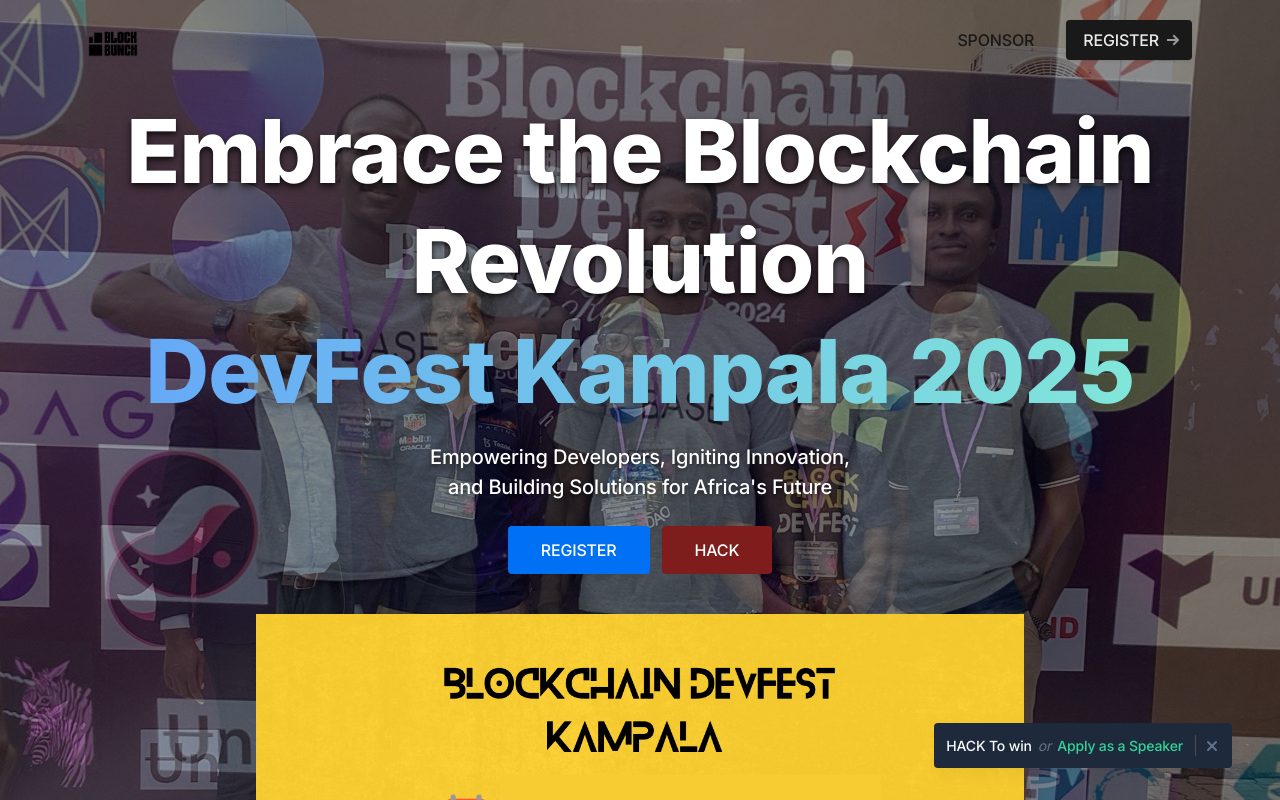
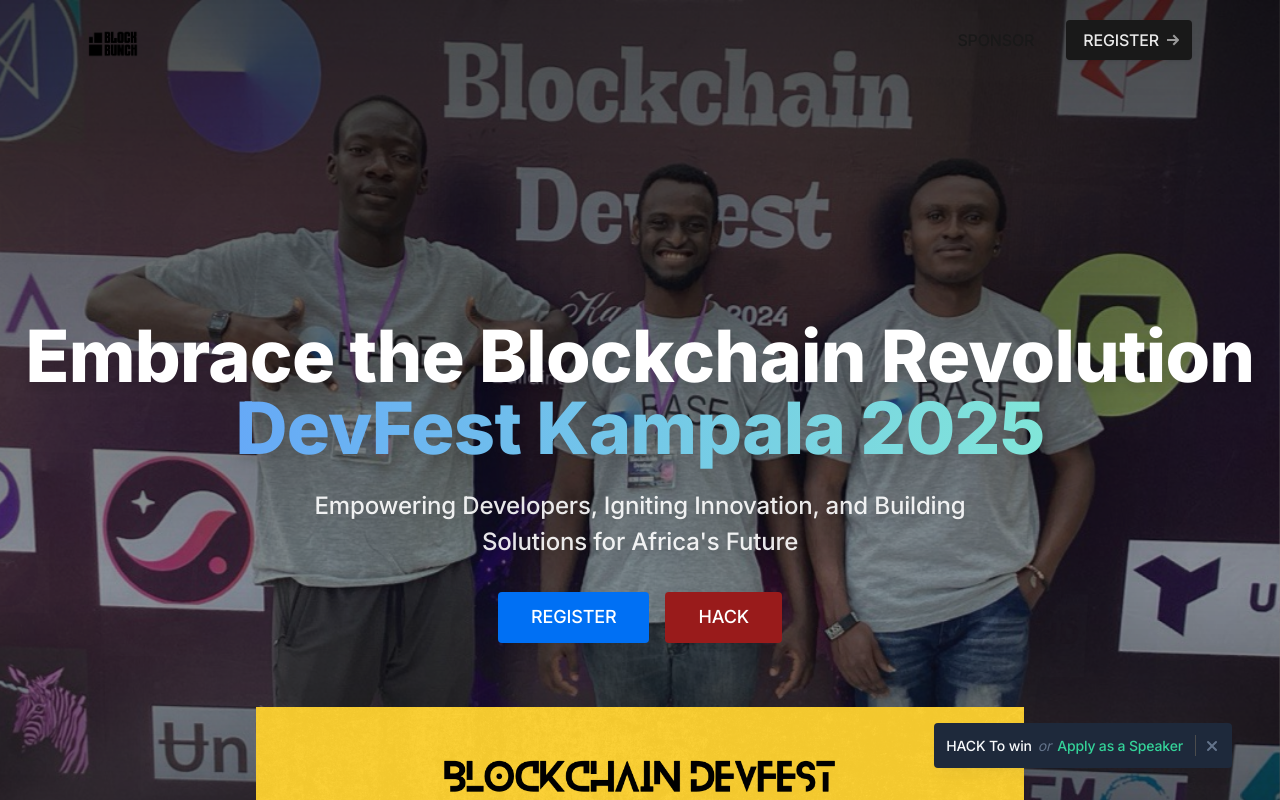
Before and after one commit to eliashezron/devfest, a Next.js app: page / in a window 1280 px wide. Shown: the top 800 px of the page. Built offline with nearby package versions, Linux system fonts and the light colour scheme.

Commit message:
changes on hero , added overlay

```diff
--- a/components/hero.tsx
+++ b/components/hero.tsx
@@ -4,6 +4,96 @@
 import VideoThumb from "@/public/images/thumb_edit.png";
 import ModalVideo from "@/components/modal-video";
 import ImageCarousel from "@/components/image-carousel";
+
+// export default function Hero() {
+//   const carouselImages = [
+//     "/images/hack1.jpg",
+//     "/images/basePic.jpg",
+//     "/images/hack3.jpg",
+//     "/images/starknetPic.jpg",
+//     "/images/unlockPic.jpg",
+//     "/images/hack2.jpg",
+//     "/images/hack4.jpg",
+//   ];
+
+//   return (
+//     <section className="relative">
+
+//       <div className="absolute inset-0 pointer-events-none -z-10" aria-hidden="true">
+//         <ImageCarousel images={carouselImages} interval={6000} className="w-full h-full object-cover" />
+//       </div>
+
+
+//       <div className="absolute inset-0 bg-black/40 pointer-events-none -z-5" aria-hidden="true"></div>
+
+//       <div className="max-w-6xl mx-auto px-4 sm:px-6">
+//         <div className="pt-20 pb-16 md:pt-24 md:pb-20">
+//           <div className="relative z-10">
+//             <div className="text-center px-4 sm:px-6">
+//               <h1
+//                 className="text-3xl sm:text-4xl md:text-6xl font-extrabold leading-tight tracking-tight mb-4 text-white text-shadow-lg"
+//                 data-aos="zoom-y-out"
+//               >
+//                 Embrace the Blockchain Revolution
+//                 <br />
+//                 <span className="bg-clip-text text-transparent bg-gradient-to-r from-blue-400 to-teal-300 text-shadow-none">
+//                   DevFest Kampala 2025
+//                 </span>
+//               </h1>
+//               <p
+//                 className="text-base sm:text-lg md:text-xl text-white font-medium mb-6 text-shadow-md max-w-md mx-auto"
+//                 data-aos="zoom-y-out"
+//                 data-aos-delay="150"
+//               >
+//                 Empowering Developers, Igniting Innovation, and Building Solutions for Africa's Future
+//               </p>
+
+//               {/* CTA Buttons */}
+//               <div
+//                 className="flex flex-col sm:flex-row sm:justify-center gap-3 max-w-xs sm:max-w-none mx-auto"
+//                 data-aos="zoom-y-out"
+//                 data-aos-delay="300"
+//               >
+//                 <a
+//                   className="btn text-white bg-blue-600 hover:bg-blue-700 w-full sm:w-auto"
+//                   href="https://app.unlock-protocol.com/event/block-chain-developer-festival-5"
+//                   target="_blank"
+//                   rel="noopener noreferrer"
+//                 >
+//                   REGISTER
+//                 </a>
+//                 <a
+//                   className="btn text-white bg-red-900 hover:bg-gray-800 w-full sm:w-auto"
+//                   href="https://lu.ma/veliqhyg"
+//                   target="_blank"
+//                   rel="noopener noreferrer"
+//                 >
+//                   HACK
+//                 </a>
+//               </div>
+//             </div>
+//           </div>
+
+
+//           <div className="relative mt-10 max-w-4xl mx-auto px-4">
+//             <ModalVideo
+//               thumb={VideoThumb}
+//               thumbWidth={768}
+//               thumbHeight={432}
+//               thumbAlt="Modal video thumbnail"
+//               video="/videos/devfest.mp4"
+//               videoWidth={1920}
+//               videoHeight={1080}
+//             />
+//           </div>
+//         </div>
+//       </div>
+//     </section>
+//   );
+// }
+
+
+
 
 export default function Hero() {
   const carouselImages = [
@@ -17,45 +107,48 @@ export default function Hero() {
   ];
 
   return (
-    <section className="relative">
+    <section className="relative ">
       {/* Background Carousel */}
-      <div className="absolute inset-0 pointer-events-none -z-10" aria-hidden="true">
-        <ImageCarousel images={carouselImages} interval={6000} className="w-full h-full object-cover" />
+      <div className="absolute inset-0 -z-20">
+        <ImageCarousel
+          images={carouselImages}
+          interval={5000}
+          className="w-full h-full object-cover transition-all duration-1000 ease-in-out"
+        />
       </div>
 
-      {/* Overlay */}
-      <div className="absolute inset-0 bg-black/40 pointer-events-none -z-5" aria-hidden="true"></div>
+      {/* Gradient Overlay for text readability */}
+      <div className="absolute inset-0 bg-gradient-to-b from-black/70 via-black/40 to-black/90 -z-10 "></div>
 
-      <div className="max-w-6xl mx-auto px-4 sm:px-6">
-        <div className="pt-20 pb-16 md:pt-24 md:pb-20">
-          <div className="relative z-10">
-            <div className="text-center px-4 sm:px-6">
+      {/* Content */}
+      <div className="relative z-10 flex flex-col justify-center items-center h-full px-4 sm:px-6 text-center pt-80">
         <h1
-                className="text-3xl sm:text-4xl md:text-6xl font-extrabold leading-tight tracking-tight mb-4 text-white text-shadow-lg"
-                data-aos="zoom-y-out"
+          className="text-white text-4xl sm:text-5xl md:text-7xl font-extrabold tracking-tight drop-shadow-xl leading-tight"
+          data-aos="fade-up"
         >
           Embrace the Blockchain Revolution
           <br />
-                <span className="bg-clip-text text-transparent bg-gradient-to-r from-blue-400 to-teal-300 text-shadow-none">
+          <span className="bg-clip-text text-transparent bg-gradient-to-r from-blue-400 to-teal-300">
             DevFest Kampala 2025
           </span>
         </h1>
+
         <p
-                className="text-base sm:text-lg md:text-xl text-white font-medium mb-6 text-shadow-md max-w-md mx-auto"
-                data-aos="zoom-y-out"
-                data-aos-delay="150"
+          className="text-white/90 text-lg sm:text-xl md:text-2xl font-medium mt-6 max-w-2xl drop-shadow-lg"
+          data-aos="fade-up"
+          data-aos-delay="200"
         >
           Empowering Developers, Igniting Innovation, and Building Solutions for Africa's Future
         </p>
 
         {/* CTA Buttons */}
         <div
-                className="flex flex-col sm:flex-row sm:justify-center gap-3 max-w-xs sm:max-w-none mx-auto"
-                data-aos="zoom-y-out"
-                data-aos-delay="300"
+          className="mt-8 flex flex-col sm:flex-row gap-4"
+          data-aos="fade-up"
+          data-aos-delay="400"
         >
           <a
-                  className="btn text-white bg-blue-600 hover:bg-blue-700 w-full sm:w-auto"
+            className="btn text-white bg-blue-600 hover:bg-blue-700 px-8 py-3 rounded-full text-lg shadow-lg transition"
             href="https://app.unlock-protocol.com/event/block-chain-developer-festival-5"
             target="_blank"
             rel="noopener noreferrer"
@@ -63,7 +156,7 @@ export default function Hero() {
             REGISTER
           </a>
           <a
-                  className="btn text-white bg-red-900 hover:bg-gray-800 w-full sm:w-auto"
+            className="btn text-white bg-red-800 hover:bg-red-900 px-8 py-3 rounded-full text-lg shadow-lg transition"
             href="https://lu.ma/veliqhyg"
             target="_blank"
             rel="noopener noreferrer"
@@ -71,11 +164,9 @@ export default function Hero() {
             HACK
           </a>
         </div>
-            </div>
-          </div>
 
-          {/* Hero Video */}
-          <div className="relative mt-10 max-w-4xl mx-auto px-4">
+        {/* Video Section */}
+        <div className="mt-16 max-w-4xl w-full" data-aos="fade-up" data-aos-delay="600">
           <ModalVideo
             thumb={VideoThumb}
             thumbWidth={768}
@@ -87,12 +178,9 @@ export default function Hero() {
           />
         </div>
       </div>
-      </div>
     </section>
   );
 }
-
-
 
 
 
```
Lines whose indentation alone changed are shown as unchanged.
